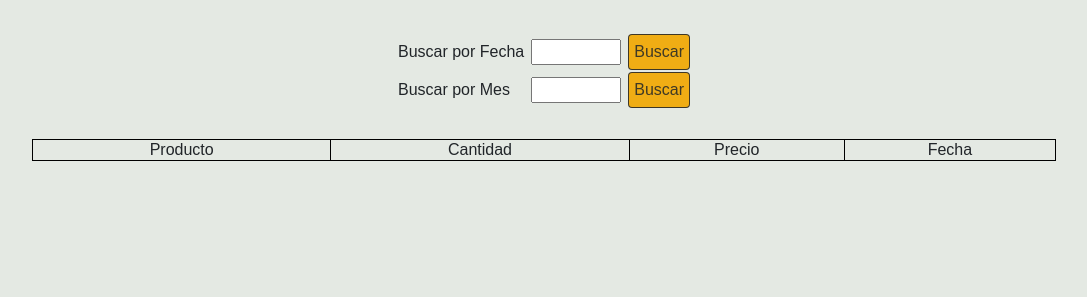
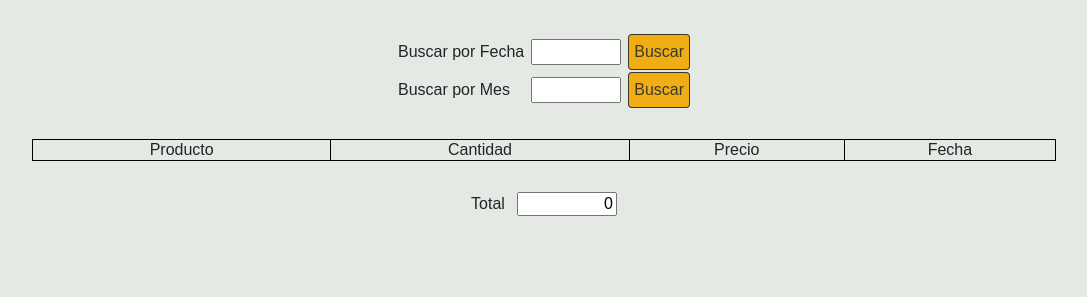
Before and after one commit to MatiasAdrian4/lubricentro_myc, a Django app: page /lubricentro_myc/ventas_historial/ in a window 1280 px wide; the page is wider, and only the part inside the window is pictured. Shown: the part 229-526 px from the top of that part, without its empty margins (96-1183 px from the left). Run offline with Django 3.2, Linux system fonts and the light colour scheme; data that the repository does not hold is empty; some libraries are stand-ins or nearby versions.

Commit message:
added total field in historial_ventas

```diff
--- a/django_project/lubricentro_myc/templates/remitos_facturacion.html
+++ b/django_project/lubricentro_myc/templates/remitos_facturacion.html
@@ -66,7 +66,7 @@
                             <td><input readonly type="text" value="` + elem['detalle'] + `" style="padding: 2px"></td>
                             <td><input readonly type="text" value="` + elem['precio_cta_cte'] + `" style="padding: 2px"></td>
                             <td><input readonly type="text" value="` + elem['cantidad'] + `" style="padding: 2px"></td>
-                            <td><input readonly type="text" value="` + elem['precio_cta_cte'] * elem['cantidad'] + `" style="padding: 2px"></td>
+                            <td><input readonly type="text" value="` + (elem['precio_cta_cte'] * elem['cantidad']).toFixed(2) + `" style="padding: 2px"></td>
                             <td><input type="checkbox" onClick="actualizar_total()"></td>
                             <td><input hidden type="text" value="` + elem['elem_remito'] + `"></td>
                             <td><button class="boton-remito" onClick="abrir_remito(` + elem['remito'] + `)">Remito n°` + elem['remito'] + `</button></td>
--- a/django_project/lubricentro_myc/templates/ventas_historial.html
+++ b/django_project/lubricentro_myc/templates/ventas_historial.html
@@ -46,6 +46,12 @@
                 {% endfor %}
             </table>
 
+            <table class="operaciones">
+                <tr>
+                    <td>Total</td>
+                    <td><input readonly type="text" style="margin-left: 10px; width: 100px; text-align: right" value="{{ total }}"></td>
+                <tr>
+            </table>
 
         </div>
     </body>
--- a/django_project/lubricentro_myc/views.py
+++ b/django_project/lubricentro_myc/views.py
@@ -250,4 +250,9 @@ class HistorialVentas(ListView):
 
     def get_context_data(self, **kwargs):
         context = super(HistorialVentas,self).get_context_data(**kwargs)
+        ventas = self.get_queryset()
+        total = 0
+        for venta in ventas:
+            total += venta.precio
+        context['total'] = total
         return context
```
